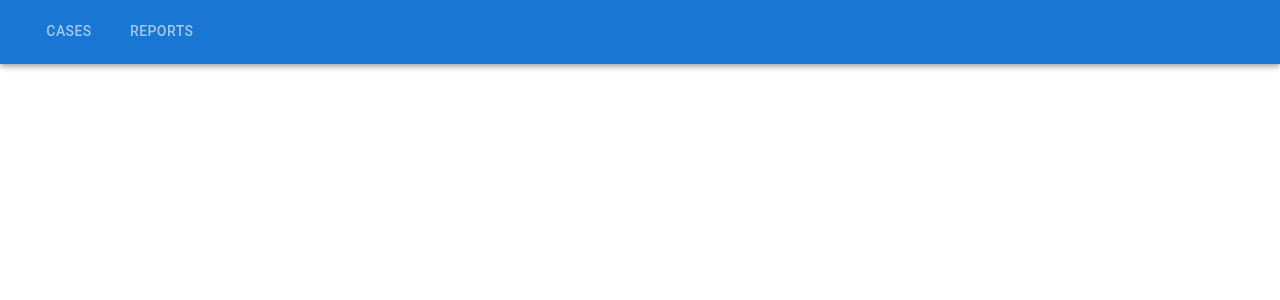
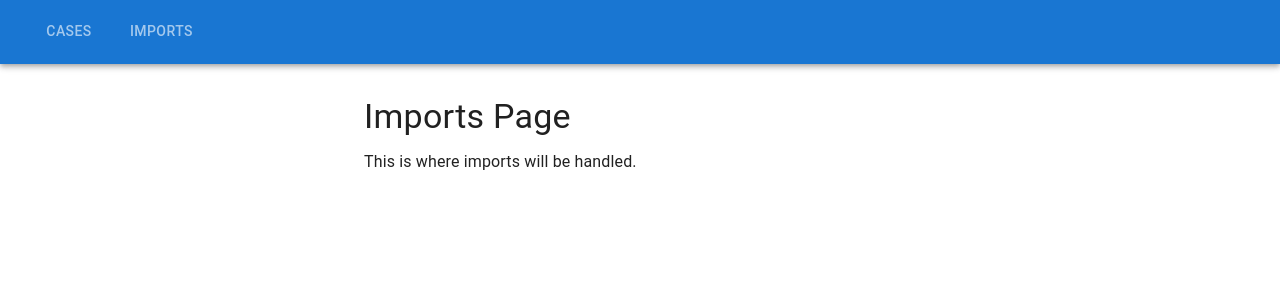
Before and after one commit to pdfusion/PDFusion_UI, a React (Vite) app: page /imports in a window 1280 px wide. Before the commit this address had no page. Shown: the top 300 px of the page. Built offline with nearby package versions, Linux system fonts and the light colour scheme.

Commit message:
Add /imports route and remove /reports

```diff
--- a/src/App.tsx
+++ b/src/App.tsx
@@ -17,7 +17,7 @@ import {
   useLocation,
 } from 'react-router-dom';
 import Questionnaire from './pages/Questionnaire';
-import Reports from './pages/Reports';
+import Imports from './pages/Imports';
 import Workspace from './pages/Workspace';
 
 const theme = createTheme();
@@ -39,7 +39,7 @@ const NavTabs: React.FC = () => {
       <Toolbar>
         <Tabs value={currentTab} onChange={handleChange} textColor="inherit" indicatorColor="secondary">
           <Tab label="Cases" value="/" />
-          <Tab label="Reports" value="/reports" />
+          <Tab label="Imports" value="/imports" />
         </Tabs>
       </Toolbar>
     </AppBar>
@@ -55,7 +55,7 @@ const App: React.FC = () => {
         <Container maxWidth="sm" sx={{ mt: 4 }}>
           <Routes>
             <Route path="/" element={<></>} />
-            <Route path="/reports" element={<Reports />} />
+            <Route path="/imports" element={<Imports />} />
             <Route path="/workspace/:id" element={<Workspace />} />
             <Route path="/questionnaire" element={<Questionnaire />} />
           </Routes>
--- a/src/pages/Reports.tsx
+++ b/src/pages/Imports.tsx
@@ -5,10 +5,10 @@ const Report: React.FC = () => {
   return (
     <div>
       <Typography variant="h4" gutterBottom>
-        Reports Page
+        Imports Page
       </Typography>
       <Typography>
-        This is where your report content will go.
+        This is where imports will be handled.
       </Typography>
     </div>
   );
```
